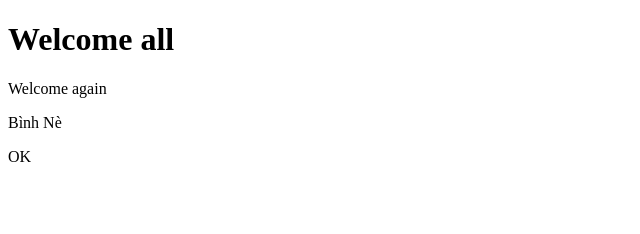
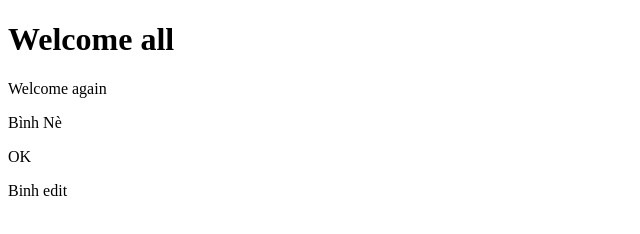
Before and after one commit to lanhphamthi/Group1_Furniture, a plain HTML site: page index.html in a window 1280 px wide. Shown: the full height of the page, 0-640 px from the left. Drawn offline with Linux system fonts and the light colour scheme.

Commit message:
Update index.html

```diff
--- a/index.html
+++ b/index.html
@@ -10,5 +10,6 @@
         <p>Welcome again</p>
         <p>Bình Nè</p>
         <p>OK</p>
+    <p>Binh edit</p>
   </body>
 </html>
```
